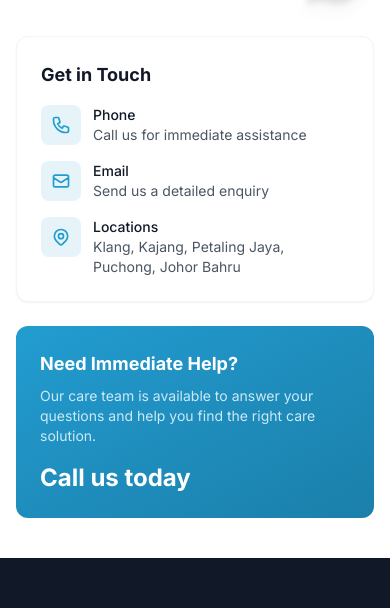
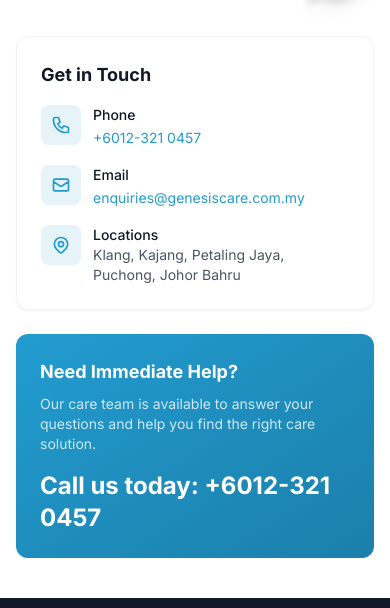
Before and after one commit to lyndontf/lcs-cms-website, a Next.js app: page /contact in a window 390 px wide. Shown: the part 820-1428 px from the top of the page. Built offline with nearby package versions, Linux system fonts and the light colour scheme; no server answers; the database is empty.

Commit message:
content: show phone/email in contact page sidebar, fix CTA card text color

```diff
--- a/src/app/contact/ContactFormClient.tsx
+++ b/src/app/contact/ContactFormClient.tsx
@@ -149,7 +149,7 @@
                   </div>
                   <div>
                     <p className="text-sm font-medium text-gray-900">Phone</p>
-                    <p className="text-sm text-gray-600">Call us for immediate assistance</p>
+                    <a href="tel:+60123210457" className="text-sm text-primary hover:underline">+6012-321 0457</a>
                   </div>
                 </div>
                 <div className="flex items-start gap-3">
@@ -160,7 +160,7 @@
                   </div>
                   <div>
                     <p className="text-sm font-medium text-gray-900">Email</p>
-                    <p className="text-sm text-gray-600">Send us a detailed enquiry</p>
+                    <a href="mailto:enquiries@genesiscare.com.my" className="text-sm text-primary hover:underline">enquiries@genesiscare.com.my</a>
                   </div>
                 </div>
                 <div className="flex items-start gap-3">
@@ -178,12 +178,12 @@
               </div>
             </div>
 
-            <div className="bg-gradient-to-br from-primary to-primary-600 rounded-xl p-6 text-white">
-              <h3 className="text-lg font-bold mb-2">Need Immediate Help?</h3>
+            <div className="bg-gradient-to-br from-primary to-primary-600 rounded-xl p-6">
+              <h3 className="text-lg font-bold text-white mb-2">Need Immediate Help?</h3>
               <p className="text-sm text-primary-100 mb-4">
                 Our care team is available to answer your questions and help you find the right care solution.
               </p>
-              <p className="text-2xl font-bold">Call us today</p>
+              <a href="tel:+60123210457" className="text-2xl font-bold text-white hover:underline">Call us today: +6012-321 0457</a>
             </div>
           </div>
         </div>
```
